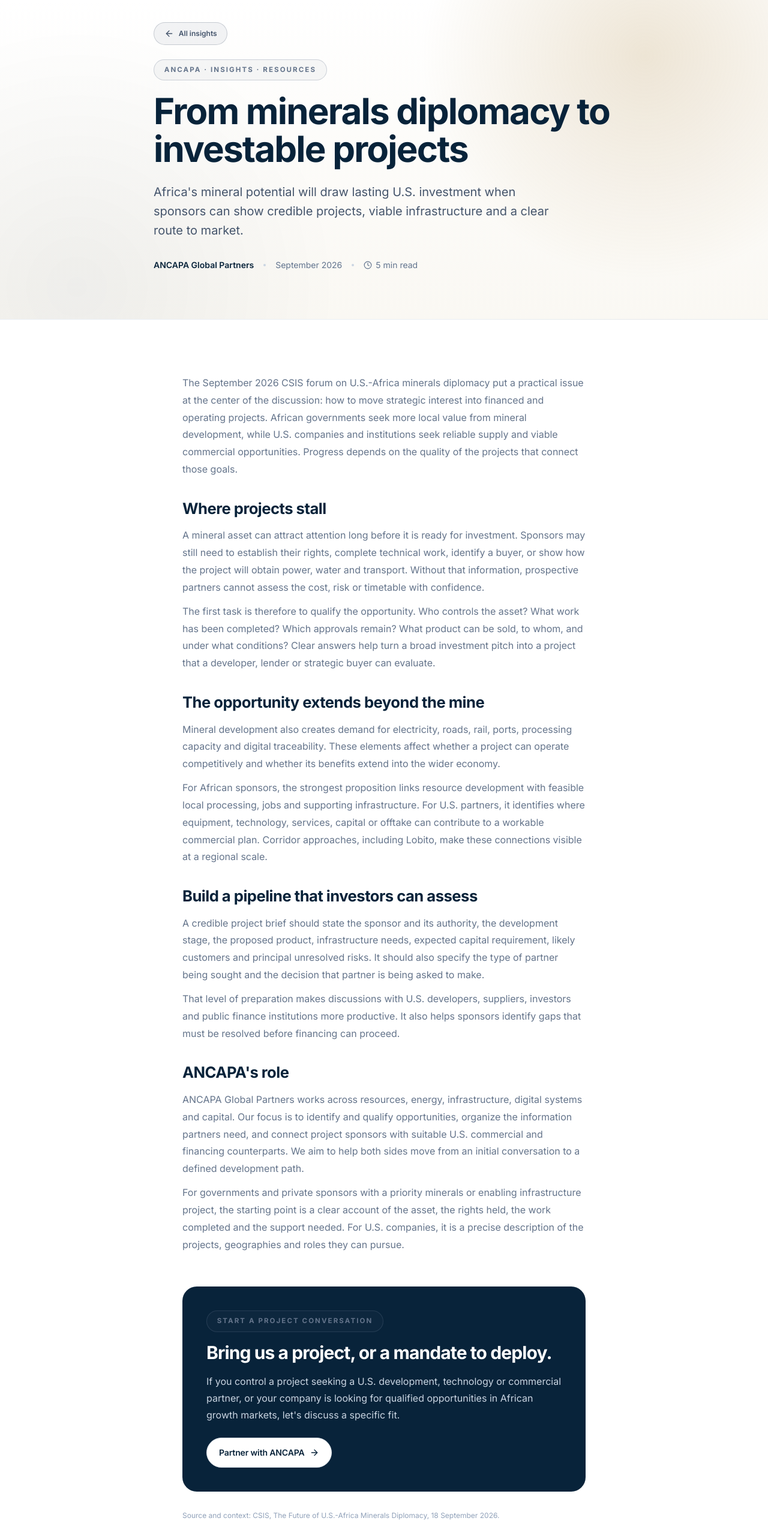
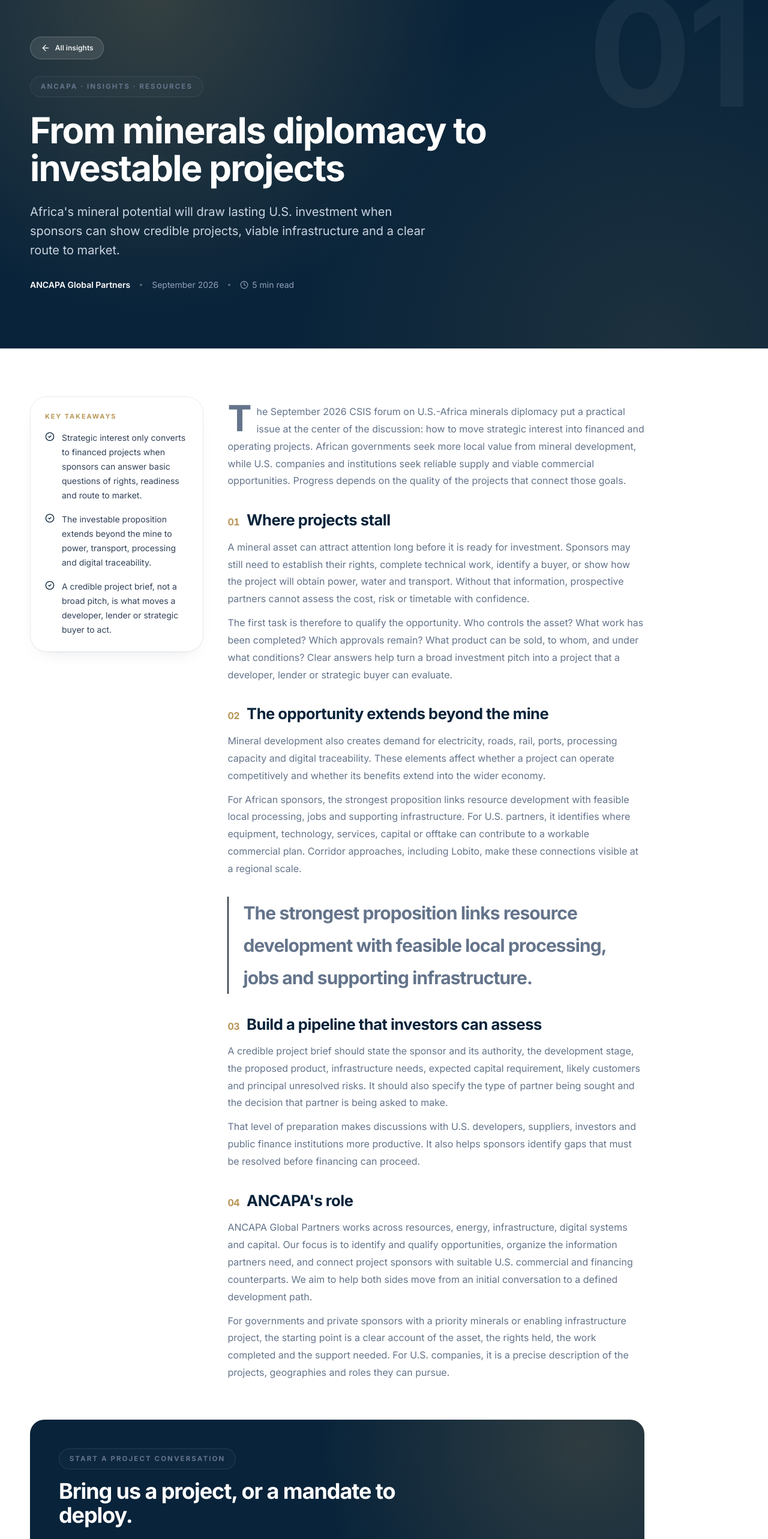
Before and after one commit to maurobernardo/Ancapa-Global, a Next.js app: page /insights/critical-minerals-corridors in a window 1280 px wide. Shown: the part 100-2666 px from the top of the page at 60% size. Built offline with nearby package versions, Linux system fonts and the light colour scheme; no server answers.

Commit message:
Redesign article page: left-align, use full width, add takeaways/pull-quote/drop-cap

```diff
--- a/app/insights/[slug]/page.tsx
+++ b/app/insights/[slug]/page.tsx
@@ -1,7 +1,7 @@
 import type { Metadata } from "next";
 import { notFound } from "next/navigation";
 import Link from "next/link";
-import { ArrowLeft, ArrowRight, Clock } from "lucide-react";
+import { ArrowLeft, ArrowRight, Clock, CheckCircle2 } from "lucide-react";
 import { insights, company } from "@/lib/data";
 import { Reveal } from "@/components/reveal";
 
@@ -39,52 +39,77 @@ export default async function InsightArticle({ params }: { params: Promise<{ slu
     mainEntityOfPage: `${siteUrl}/insights/${i.slug}`,
   };
 
-  return <main>
+  return <main className="bg-white">
     <script type="application/ld+json" dangerouslySetInnerHTML={{ __html: JSON.stringify(jsonLd) }} />
 
-    <section className="mesh hero-grid border-b border-slate-200/70">
-      <div className="container pt-8 pb-16 md:pt-10 md:pb-20 max-w-3xl">
+    {/* Hero */}
+    <section className="relative overflow-hidden bg-[#08233a] text-white">
+      <div className="absolute inset-0 bg-[radial-gradient(circle_at_20%_0%,rgba(185,151,88,.25),transparent_45%),radial-gradient(circle_at_85%_100%,rgba(185,151,88,.12),transparent_50%)]" />
+      <span className="display pointer-events-none select-none absolute -top-10 right-[-2rem] md:right-8 text-[11rem] md:text-[16rem] leading-none text-white/[.05]">01</span>
+      <div className="container relative pt-10 pb-16 md:pt-16 md:pb-24">
+        <div className="max-w-4xl">
           <Reveal>
-          <Link href="/insights" className="chip text-slate-600"><ArrowLeft className="h-4 w-4" />All insights</Link>
+            <Link href="/insights" className="chip border-white/20! bg-white/10! text-white/90"><ArrowLeft className="h-4 w-4" />All insights</Link>
           </Reveal>
           <Reveal delay={80}>
-          <p className="eyebrow mt-6">ANCAPA · Insights · {i.category}</p>
+            <p className="eyebrow mt-7 !text-gold">ANCAPA · Insights · {i.category}</p>
           </Reveal>
           <Reveal delay={140}>
-          <h1 className="display mt-5 text-4xl md:text-6xl leading-[1.05] text-navy">{i.title}</h1>
+            <h1 className="display mt-6 text-4xl md:text-6xl leading-[1.06] max-w-3xl">{i.title}</h1>
           </Reveal>
           <Reveal delay={200}>
-          <p className="mt-6 text-xl leading-8 text-slate-600 max-w-2xl">{i.dek || i.excerpt}</p>
+            <p className="mt-6 text-lg md:text-xl leading-8 text-slate-300 max-w-2xl">{i.dek || i.excerpt}</p>
           </Reveal>
           <Reveal delay={260}>
-          <div className="mt-8 flex items-center gap-4 text-sm text-slate-500">
-            <span className="font-semibold text-navy">{company.name}</span>
-            <span className="h-1 w-1 rounded-full bg-slate-300" />
+            <div className="mt-8 flex flex-wrap items-center gap-x-4 gap-y-2 text-sm text-slate-400">
+              <span className="font-semibold text-white">{company.name}</span>
+              <span className="h-1 w-1 rounded-full bg-white/30" />
               <span>{i.date}</span>
-            {i.readTime && <><span className="h-1 w-1 rounded-full bg-slate-300" /><span className="inline-flex items-center gap-1.5"><Clock className="h-3.5 w-3.5" />{i.readTime}</span></>}
+              {i.readTime && <><span className="h-1 w-1 rounded-full bg-white/30" /><span className="inline-flex items-center gap-1.5"><Clock className="h-3.5 w-3.5" />{i.readTime}</span></>}
             </div>
           </Reveal>
         </div>
+      </div>
     </section>
 
+    {/* Body */}
     <article className="container py-14 md:py-20">
-      <div className="max-w-2xl mx-auto proseish">
-        {i.body!.map((block, idx) => <Reveal key={idx} delay={idx * 60} className="mb-2">
-          {block.h && <h2>{block.h}</h2>}
-          {block.p.map((par, pi) => <p key={pi}>{par}</p>)}
-        </Reveal>)}
+      <div className="max-w-5xl grid md:grid-cols-[1fr_2.4fr] gap-10 items-start">
+        {i.takeaways && <Reveal className="md:sticky md:top-28 order-2 md:order-1">
+          <div className="card p-6 bg-[#f7f5ef] border-none">
+            <p className="text-[.68rem] font-bold uppercase tracking-[.18em] text-gold">Key takeaways</p>
+            <ul className="mt-4 space-y-4">
+              {i.takeaways.map((t, idx) => <li key={idx} className="flex gap-3 text-sm leading-6 text-slate-700"><CheckCircle2 className="h-4 w-4 mt-0.5 shrink-0 text-navy" />{t}</li>)}
+            </ul>
+          </div>
+        </Reveal>}
+
+        <div className="proseish order-1 md:order-2">
+          {i.body!.map((block, idx) => <div key={idx}>
+            <Reveal delay={idx * 60}>
+              {block.h && <h2 className="flex items-baseline gap-3"><span className="text-gold text-base font-bold tabular-nums">{String(idx).padStart(2, "0")}</span>{block.h}</h2>}
+              {block.p.map((par, pi) => <p key={pi} className={idx === 0 && pi === 0 ? "first-letter:text-6xl first-letter:font-bold first-letter:text-navy first-letter:mr-2 first-letter:float-left first-letter:leading-[0.85]" : undefined}>{par}</p>)}
+            </Reveal>
+            {block.quote && <Reveal className="my-8 md:pl-6 md:border-l-2 border-gold">
+              <p className="display text-2xl md:text-3xl leading-snug text-navy">{block.quote}</p>
+            </Reveal>}
+          </div>)}
+        </div>
       </div>
 
       <Reveal>
-        <div className="max-w-2xl mx-auto mt-14 rounded-3xl bg-navy text-white p-8 md:p-10">
+        <div className="max-w-5xl mt-16 rounded-3xl bg-navy text-white p-8 md:p-12 relative overflow-hidden">
+          <div className="absolute inset-0 bg-[radial-gradient(circle_at_90%_10%,rgba(185,151,88,.22),transparent_45%)]" />
+          <div className="relative">
             <p className="eyebrow !text-gold">Start a project conversation</p>
-          <h3 className="display text-2xl md:text-3xl mt-4">Bring us a project, or a mandate to deploy.</h3>
-          <p className="mt-4 text-slate-300 leading-7">If you control a project seeking a U.S. development, technology or commercial partner, or your company is looking for qualified opportunities in African growth markets, let's discuss a specific fit.</p>
-          <Link href="/contact" className="btn btn-light mt-6 w-fit">Partner with ANCAPA <ArrowRight className="ml-2 h-4 w-4" /></Link>
+            <h3 className="display text-2xl md:text-4xl mt-4 max-w-xl">Bring us a project, or a mandate to deploy.</h3>
+            <p className="mt-4 text-slate-300 leading-7 max-w-xl">If you control a project seeking a U.S. development, technology or commercial partner, or your company is looking for qualified opportunities in African growth markets, let's discuss a specific fit.</p>
+            <Link href="/contact" className="btn btn-light mt-7 w-fit">Partner with ANCAPA <ArrowRight className="ml-2 h-4 w-4" /></Link>
+          </div>
         </div>
       </Reveal>
 
-      {i.sourceNote && <p className="max-w-2xl mx-auto mt-8 text-xs text-slate-400">{i.sourceNote}</p>}
+      {i.sourceNote && <p className="max-w-5xl mt-8 text-xs text-slate-400">{i.sourceNote}</p>}
     </article>
   </main>;
 }
--- a/lib/data.ts
+++ b/lib/data.ts
@@ -42,13 +42,18 @@ export const insights = [
     excerpt: "Africa's mineral potential will draw lasting U.S. investment when sponsors can show credible projects, viable infrastructure and a clear route to market.",
     dek: "Africa's mineral potential will draw lasting U.S. investment when sponsors can show credible projects, viable infrastructure and a clear route to market.",
     readTime: "5 min read",
+    takeaways: [
+      "Strategic interest only converts to financed projects when sponsors can answer basic questions of rights, readiness and route to market.",
+      "The investable proposition extends beyond the mine to power, transport, processing and digital traceability.",
+      "A credible project brief, not a broad pitch, is what moves a developer, lender or strategic buyer to act.",
+    ],
     body: [
       { p: ["The September 2026 CSIS forum on U.S.-Africa minerals diplomacy put a practical issue at the center of the discussion: how to move strategic interest into financed and operating projects. African governments seek more local value from mineral development, while U.S. companies and institutions seek reliable supply and viable commercial opportunities. Progress depends on the quality of the projects that connect those goals."] },
       { h: "Where projects stall", p: [
         "A mineral asset can attract attention long before it is ready for investment. Sponsors may still need to establish their rights, complete technical work, identify a buyer, or show how the project will obtain power, water and transport. Without that information, prospective partners cannot assess the cost, risk or timetable with confidence.",
         "The first task is therefore to qualify the opportunity. Who controls the asset? What work has been completed? Which approvals remain? What product can be sold, to whom, and under what conditions? Clear answers help turn a broad investment pitch into a project that a developer, lender or strategic buyer can evaluate.",
       ] },
-      { h: "The opportunity extends beyond the mine", p: [
+      { h: "The opportunity extends beyond the mine", quote: "The strongest proposition links resource development with feasible local processing, jobs and supporting infrastructure.", p: [
         "Mineral development also creates demand for electricity, roads, rail, ports, processing capacity and digital traceability. These elements affect whether a project can operate competitively and whether its benefits extend into the wider economy.",
         "For African sponsors, the strongest proposition links resource development with feasible local processing, jobs and supporting infrastructure. For U.S. partners, it identifies where equipment, technology, services, capital or offtake can contribute to a workable commercial plan. Corridor approaches, including Lobito, make these connections visible at a regional scale.",
       ] },
```
Lines whose indentation alone changed are shown as unchanged.
